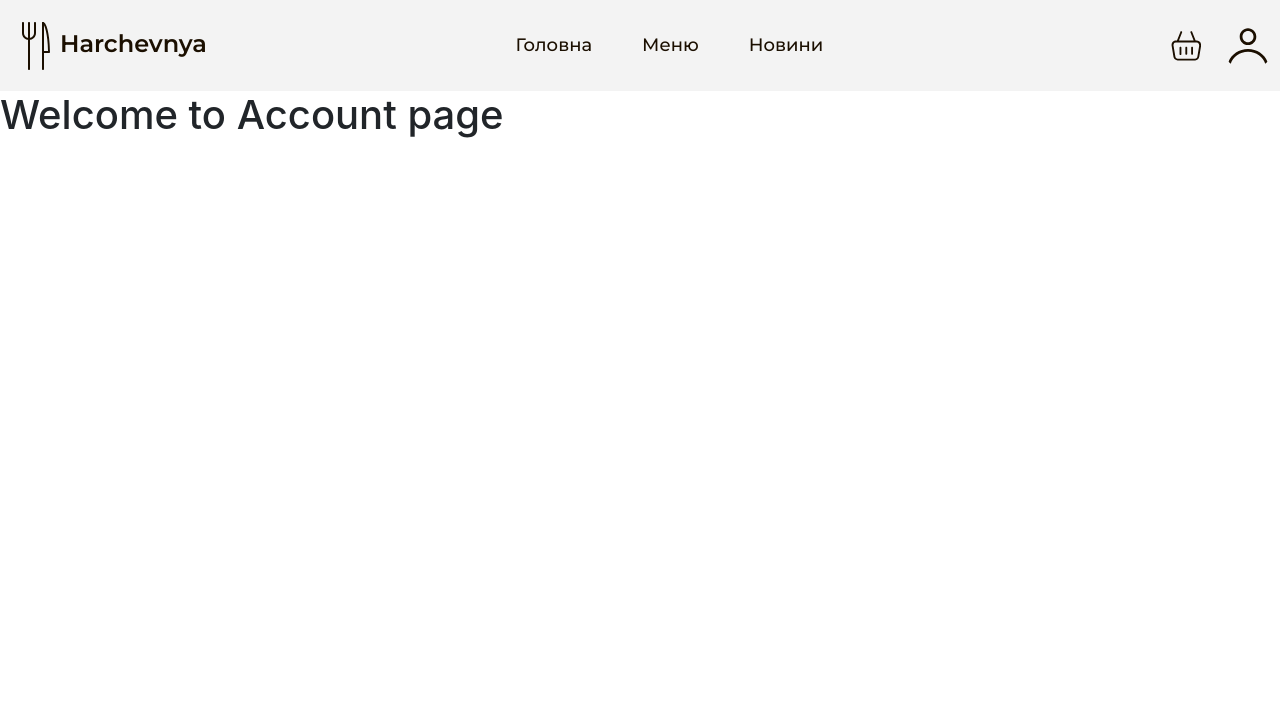
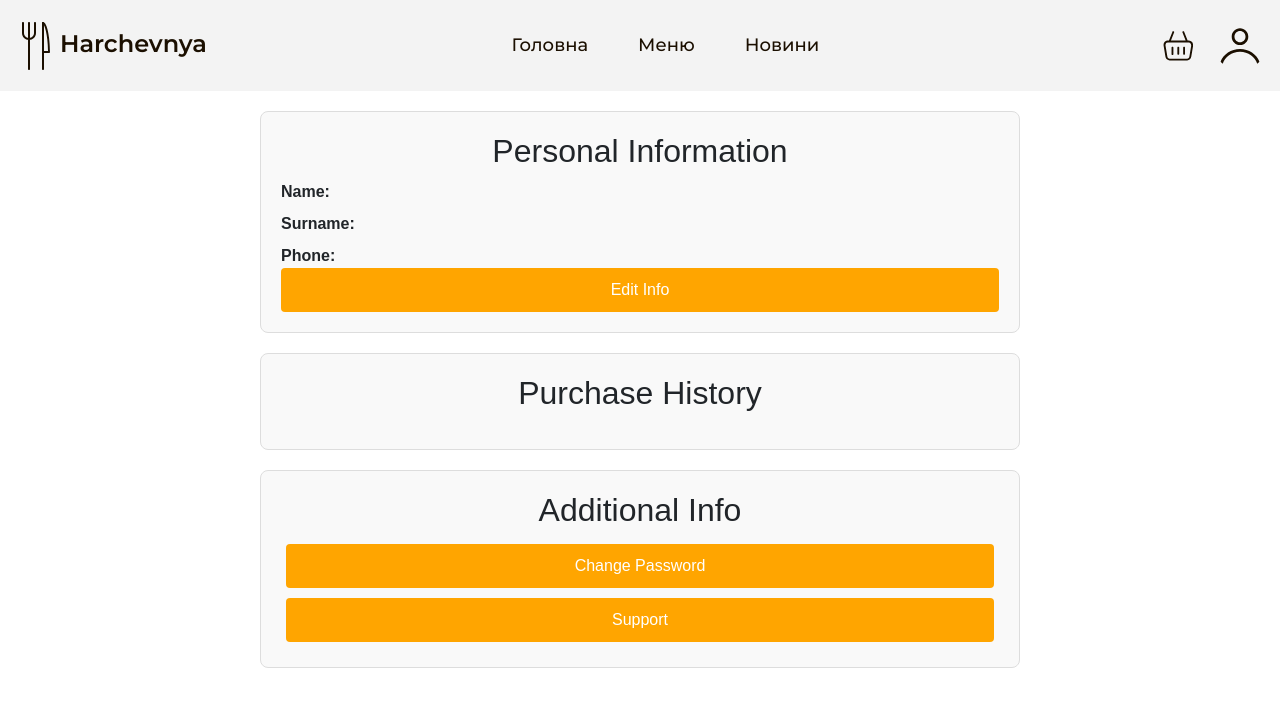
Before and after one commit to KurenkovMaxgit/Harchivnya, a React (Create React App) app: page /sign-up in a window 1280 px wide. Shown: the top 706 px of the page. Built offline with nearby package versions, Linux system fonts and the light colour scheme.

Commit message:
Card added
Navbar finished
main page added
merged bohdans account page
Card added

```diff
--- a/src/App.js
+++ b/src/App.js
@@ -1,10 +1,10 @@
 import React from "react";
 import Navbar from "./components/Navbar";
 import { BrowserRouter as Router, Routes, Route } from "react-router-dom";
-import Home from "./pages/Home";
+import Home from "./pages/Home/home";
 import Menu from "./pages/Menu/menu";
 import News from "./pages/News/news";
-import SignUp from "./pages/Signup/signup";
+import Account from "./pages/Account/Account";
 import Cart from "./pages/Cart/cart";
 
 function App() {
@@ -16,7 +16,7 @@ function App() {
         <Route path="/menu" element={<Menu />} />
         <Route path="/cart" element={<Cart />} />
         <Route path="/news" element={<News />} />
-        <Route path="/sign-up" element={<SignUp />} />
+        <Route path="/sign-up" element={<Account />} />
       </Routes>
     </Router>
   );
--- a/src/components/Navbar.js
+++ b/src/components/Navbar.js
@@ -13,27 +13,11 @@ const Navbar = () => {
             alt="Logo"
             height="48"
             width="48"
-          />{" "}
-          {/* It is recommended to put img size*/}
-          {/*
-            Added classes `d-none d-md-block`
-            `d-none `- means hide on all screens
-            `d-md-block` - show on all screens from md and bigger
-            thus hidden on mobile, visible from breakpoint md and bigger
-
-            https://getbootstrap.com/docs/5.0/utilities/display/#hiding-elements
-          */}
+          />
           <span class="fs-4 d-none my-1 d-md-block brand_name">Harchevnya</span>
         </a>
-        {/*
-          I've added `order-lg-last` class, look here what it does
-          https://getbootstrap.com/docs/5.0/utilities/flex/#order
-          Note: it is possible bc parent div uses flexbox layout
 
-          Also added `ms-auto` to align to the right
-          BTW, I believe padding cannot be set to auto (`px-auto py-auto`), that's only possible for margins
-          */}
-        <div class="d-lg-flex ms-auto order-lg-last">
+        <div class="d-lg-flex ms-auto me-2 order-lg-last">
           <a class="navbar-brand" href="/cart">
             <img
               src="images/Cart Logo.svg"
--- /dev/null
+++ b/src/pages/Account/Account.css
@@ -0,0 +1,74 @@
+.account-page {
+    max-width: 800px;
+    margin: 0 auto;
+    padding: 20px;
+    font-family: Arial, sans-serif;
+  }
+
+  h1 {
+    text-align: center;
+    color: #333;
+  }
+
+  .account-info, .purchase-history, .extra-section {
+    margin-bottom: 20px;
+    padding: 20px;
+    border: 1px solid #ddd;
+    border-radius: 8px;
+    background-color: #f9f9f9;
+  }
+
+  .account-info h2, .purchase-history h2, .extra-section h2 {
+    margin-bottom: 10px;
+    justify-content: center;
+    display: flex;
+  }
+  .button-info
+  {
+    display: grid;
+    align-items: center;
+  }
+
+  .info-item {
+    display: grid;
+    flex-direction: column;
+    gap: 8px;
+
+  }
+
+  .purchase-history ul {
+    list-style: none;
+    padding: 0;
+  }
+
+  .purchase-item {
+    display: flex;
+    justify-content: space-between;
+    margin-bottom: 10px;
+    padding: 10px;
+    background-color: #fff;
+    border-radius: 4px;
+    box-shadow: 0 1px 3px rgba(0, 0, 0, 0.1);
+  }
+
+  button {
+    padding: 10px 20px;
+    border: none;
+    background-color: orange;
+    color: white;
+    cursor: pointer;
+    border-radius: 4px;
+    transition: background-color 0.3s ease;
+  }
+
+  button:hover {
+    background-color: orange;
+  }
+  .extra-section{
+    align-items: center;
+    justify-content: center;
+  }
+  .extra-section div{
+    display: grid;
+    padding: 5px;
+  }
--- /dev/null
+++ b/src/pages/Account/Account.js
@@ -0,0 +1,32 @@
+import React from "react";
+import "./Account.css"
+
+const Account = () => {
+    return (
+    <div className="account-page">
+      <div className="account-info">
+        <h2>Personal Information</h2>
+        <div className="info-item">
+          <span><strong>Name:</strong> </span>
+          <span><strong>Surname:</strong> </span>
+          <span><strong>Phone:</strong> </span>
+        </div>
+        <div className="button-info">
+        <button>Edit Info</button>
+        </div>
+      </div>
+      <div className="purchase-history">
+        <h2>Purchase History</h2>
+        <ul>
+        </ul>
+      </div>
+      <div className="extra-section">
+        <h2>Additional Info</h2>
+        <div><button>Change Password</button></div>
+        <div><button>Support</button></div>
+      </div>
+    </div>
+    );
+};
+
+export default Account;
--- /dev/null
+++ b/src/pages/Home/home.css
@@ -0,0 +1,16 @@
+@import url('https://fonts.googleapis.com/css2?family=Montserrat:ital,wght@0,100..900;1,100..900&display=swap');
+
+.butt
+{
+    display:block;
+    background: #CA750B;
+    font-family: 'Montserrat', 'normal';
+    font-size:large;
+    font-weight: 600;
+    color:#f3f3f3;
+    border: #CA750B;
+    border-radius: 10px;
+    text-decoration:none;
+    height: 60px;
+    width: 100%;
+}
--- /dev/null
+++ b/src/pages/Home/home.js
@@ -0,0 +1,39 @@
+import React from "react";
+import "./home.css"
+
+const Home = () => {
+  return (
+    <div>
+      <div class="mx-5 d-flex py-auto px-auto" width="100%" height="100%">
+        <img
+          src="images/food.svg"
+          class=" mx-auto my-auto d-flex img-fluid"
+          alt="food"
+        />
+      </div>
+      <div class="mx-auto mt-4 col-7 d-center">
+        <h3 class="text-center text-break  mx-auto">
+          Lorem ipsum dolor sit amet, consectetur adipiscing elit. Aenean sit
+          amet sollicitudin velit. Mauris et magna in enim vestibulum convallis
+          vel sit amet quam. Quisque sit amet auctor erat, vitae pharetra metus.
+          Fusce molestie leo non vulputate laoreet. Aliquam suscipit massa nisl,
+          vitae volutpat sapien suscipit nec. Vestibulum hendrerit, metus a
+          maximus tincidunt, arcu dui lacinia purus, id elementum lorem augue et
+          dui. Quisque vitae diam erat. Donec tortor orci, laoreet at fermentum
+          id, ultrices at purus. Aenean quis nunc leo. Vivamus sit amet lacinia
+          dolor. Ut sem elit, consequat eget dolor sit amet, ornare lobortis
+          sapien. Cras maximus fermentum massa vel dignissim. Aenean fermentum,
+          nisl ut commodo elementum, erat enim consectetur quam, ut iaculis
+          lorem ex ac lacus.
+        </h3>
+      </div>
+      <div>
+        <a class="btn btn-primary col-3 d-block mt-3 mx-auto" href="/menu">
+          Переглянути меню
+        </a>
+      </div>
+    </div>
+  );
+};
+
+export default Home;
--- a/src/pages/Home/index.js
+++ /dev/null
@@ -1,17 +0,0 @@
-import React from "react";
-
-const Home = () => {
-  return (
-    <div class="mx-auto d-flex" width="100%"
-    height="100%">
-      <img
-        src="images/food.svg"
-        class=" mx-auto d-flex img-fluid"
-
-        alt="food"
-      />
-    </div>
-  );
-};
-
-export default Home;
--- /dev/null
+++ b/src/pages/Menu/components/card.js
@@ -0,0 +1,20 @@
+import React from "react";
+
+function Card () {
+return(
+    <div class="card d-block col-3">
+        <img src="..." class="card-img-top" alt="..." />
+        <div class="card-body">
+          <h5 class="card-title">Card title</h5>
+          <p class="card-text">
+            Some quick example text to build on the card title and make up the
+            bulk of the card's content.
+          </p>
+          <a href="/" class="btn btn-primary">
+            Go somewhere
+          </a>
+        </div>
+      </div>
+)
+}
+export default Card;
--- a/src/pages/Menu/menu.js
+++ b/src/pages/Menu/menu.js
@@ -1,13 +1,13 @@
 import React from "react";
-
+import Card from "./components/card"
+//import Navbar from "../../components/Navbar";
 const Menu = () => {
-    return (
-        <div>
-            <h1>
-            Welcome to Menu page
-            </h1>
-        </div>
-    );
+  return (
+    <div class="col-8 px-5 mx-auto d-block">
+      {/* <Navbar/> */}
+     <Card/>
+    </div>
+  );
 };
 
 export default Menu;
--- a/src/pages/Signup/signup.js
+++ /dev/null
@@ -1,11 +0,0 @@
-import React from "react";
-
-const SignUp = () => {
-    return (
-        <div>
-            <h1>Welcome to Account page</h1>
-        </div>
-    );
-};
-
-export default SignUp;
```
